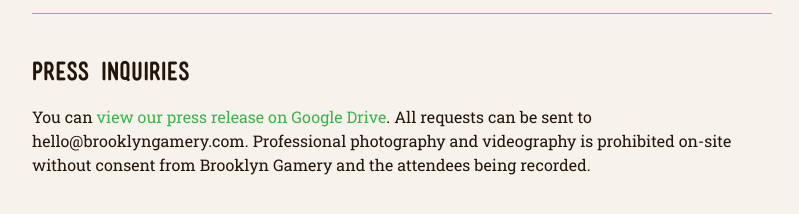
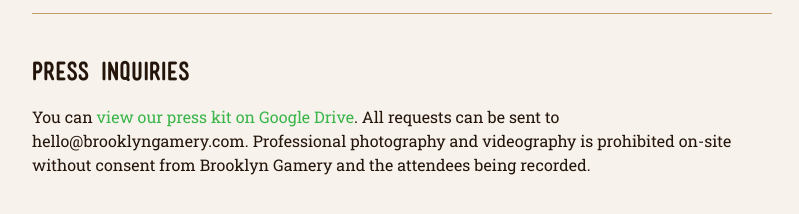
Before and after one commit to BrooklynGamery/gdocexpo, a Jekyll site: the page built from index.html, in a window 1280 px wide and 900 px high, scrolled down 3385 px. Shown: the part 678-892 px from the top of the window, without its empty margins (238-1037 px from the left). Built offline with Jekyll 4.4.1, drawn with Linux system fonts in a browser that asks for light colours; comment, search, counter and statistics services are not loaded.

Commit message:
Added press kit link

```diff
--- a/_includes/footer.html
+++ b/_includes/footer.html
@@ -113,7 +113,7 @@
     <hr>
 
     <h2>Press inquiries</h2>
-    <p>You can <a href="https://drive.google.com/open?id=0B_3R82cXHe5Bbnh1YW9sOEdtS1k">view our press release on Google Drive</a>. All requests can be sent to hello@brooklyngamery.com. Professional photography and videography is prohibited on-site without consent from Brooklyn Gamery and the attendees being recorded.</p>
+    <p>You can <a href="https://docs.google.com/document/d/1P5PVD9Ky6JbbpdFvWtnSCmIQVZs-6vmkOlEXE1UKcoQ/edit?usp=sharing">view our press kit on Google Drive</a>. All requests can be sent to hello@brooklyngamery.com. Professional photography and videography is prohibited on-site without consent from Brooklyn Gamery and the attendees being recorded.</p>
   </div>
 
 </footer>
```
